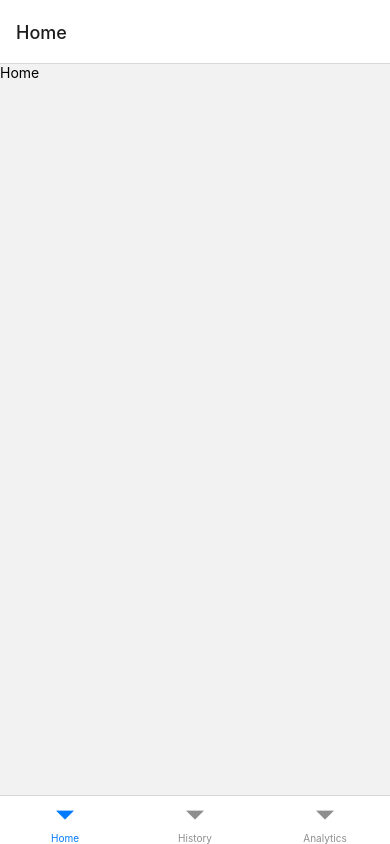
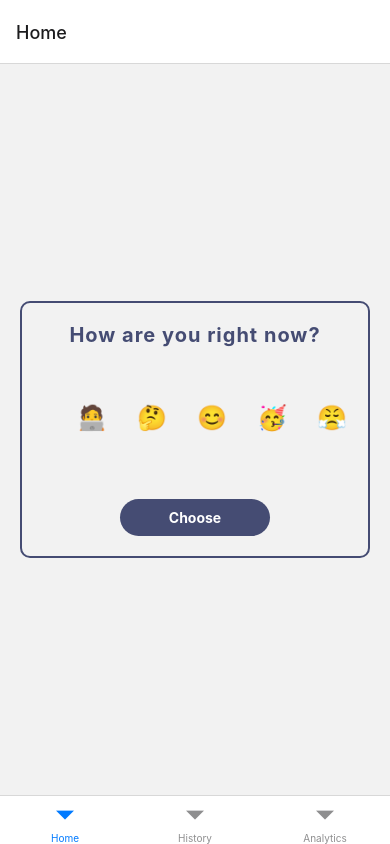
Before and after one commit to rahulkumarborah/MoodTracker, a React Native app: screen /Home in a window 390 px wide. Built offline with nearby package versions, Linux system fonts and the light colour scheme.

Commit message:
MoodPicker

```diff
--- /dev/null
+++ b/src/components/MoodPicker.tsx
@@ -0,0 +1,106 @@
+import { Pressable, StyleSheet, Text, View } from 'react-native';
+import React, { useState } from 'react';
+
+import { MoodOptionType } from '../types';
+import { theme } from '../theme';
+
+const moodOptions: MoodOptionType[] = [
+  { emoji: '🧑‍💻', description: 'studious' },
+  { emoji: '🤔', description: 'pensive' },
+  { emoji: '😊', description: 'happy' },
+  { emoji: '🥳', description: 'celebratory' },
+  { emoji: '😤', description: 'frustrated' },
+];
+
+const MoodPicker: React.FC = () => {
+  const [selectedMood, setSelectedMood] = useState<MoodOptionType>();
+
+  return (
+    <View style={styles.container}>
+      <Text style={styles.heading}>How are you right now?</Text>
+      <View style={styles.moodList}>
+        {moodOptions.map(option => (
+          <View>
+            <Pressable
+              onPress={() => setSelectedMood(option)}
+              key={option.emoji}
+              style={[
+                styles.moodItem,
+                option.emoji === selectedMood?.emoji
+                  ? styles.selectedMoodItem
+                  : undefined,
+              ]}>
+              <Text style={styles.moodText}>{option.emoji}</Text>
+            </Pressable>
+            <Text style={styles.descriptionText}>
+              {selectedMood?.emoji === option.emoji ? option.description : ' '}
+            </Text>
+          </View>
+        ))}
+      </View>
+      <Pressable style={styles.button}>
+        <Text style={styles.buttonText}>Choose</Text>
+      </Pressable>
+    </View>
+  );
+};
+
+const styles = StyleSheet.create({
+  moodList: {
+    flexDirection: 'row',
+    justifyContent: 'space-between',
+    padding: 20,
+  },
+  moodText: {
+    fontSize: 24,
+    color: theme.colorWhite,
+  },
+  moodItem: {
+    height: 60,
+    width: 60,
+    borderRadius: 30,
+    justifyContent: 'center',
+    alignItems: 'center',
+  },
+  selectedMoodItem: {
+    borderWidth: 2,
+    borderColor: theme.colorWhite,
+    backgroundColor: theme.colorPurple,
+  },
+  descriptionText: {
+    color: theme.colorPurple,
+    fontWeight: 'bold',
+    textAlign: 'center',
+    fontSize: 10,
+  },
+  container: {
+    borderWidth: 2,
+    borderColor: theme.colorPurple,
+    margin: 10,
+    borderRadius: 10,
+    padding: 20,
+  },
+  heading: {
+    fontSize: 20,
+    fontWeight: 'bold',
+    letterSpacing: 1,
+    textAlign: 'center',
+    marginBottom: 20,
+    color: theme.colorPurple,
+  },
+  button: {
+    backgroundColor: theme.colorPurple,
+    width: 150,
+    borderRadius: 20,
+    marginTop: 20,
+    alignSelf: 'center',
+    padding: 10,
+  },
+  buttonText: {
+    color: theme.colorWhite,
+    textAlign: 'center',
+    fontWeight: 'bold',
+  },
+});
+
+export default MoodPicker;
--- a/src/screens/HomeScreen.tsx
+++ b/src/screens/HomeScreen.tsx
@@ -1,13 +1,18 @@
-import { Text, View } from 'react-native';
+import { StyleSheet, View } from 'react-native';
 
+import MoodPicker from '../components/MoodPicker';
 import React from 'react';
 
 const HomeScreen: React.FC = () => {
   return (
-    <View>
-      <Text>Home</Text>
+    <View style={styles.container}>
+      <MoodPicker />
     </View>
   );
 };
 
+const styles = StyleSheet.create({
+  container: { flex: 1, justifyContent: 'center', paddingHorizontal: 10 },
+});
+
 export default HomeScreen;
--- /dev/null
+++ b/src/theme.ts
@@ -0,0 +1,4 @@
+export const theme = {
+  colorPurple: '#454C73',
+  colorWhite: '#fff',
+};
--- /dev/null
+++ b/src/types.ts
@@ -0,0 +1,4 @@
+export type MoodOptionType = {
+  emoji: string;
+  description: string;
+};
```
